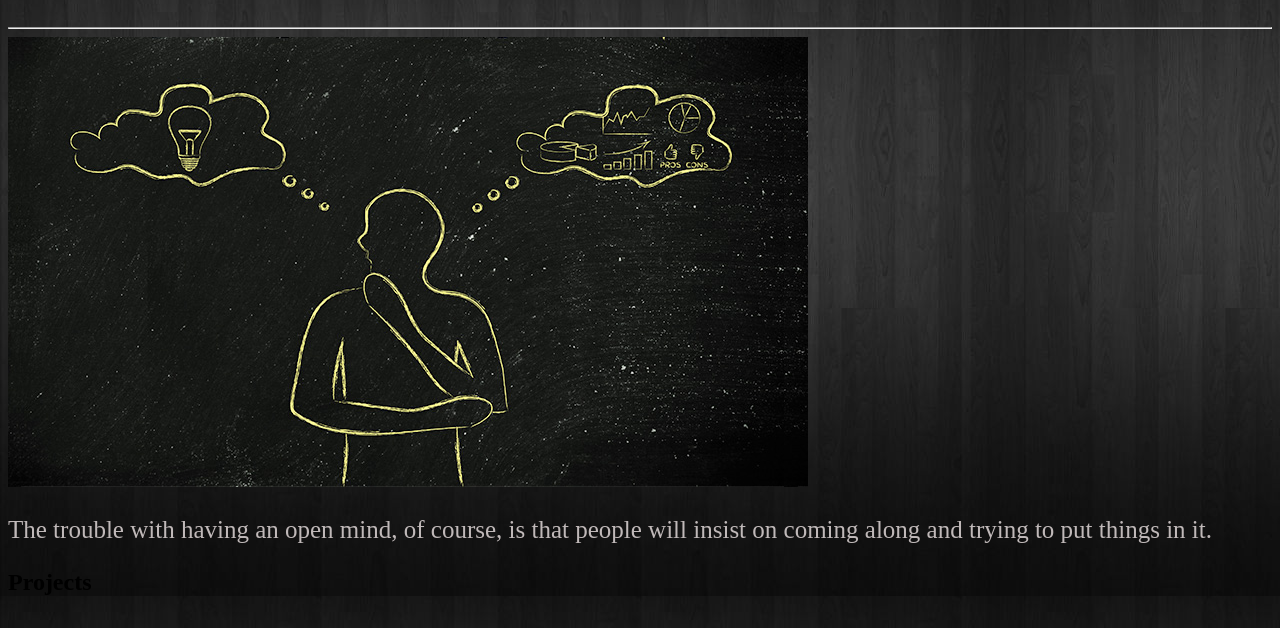
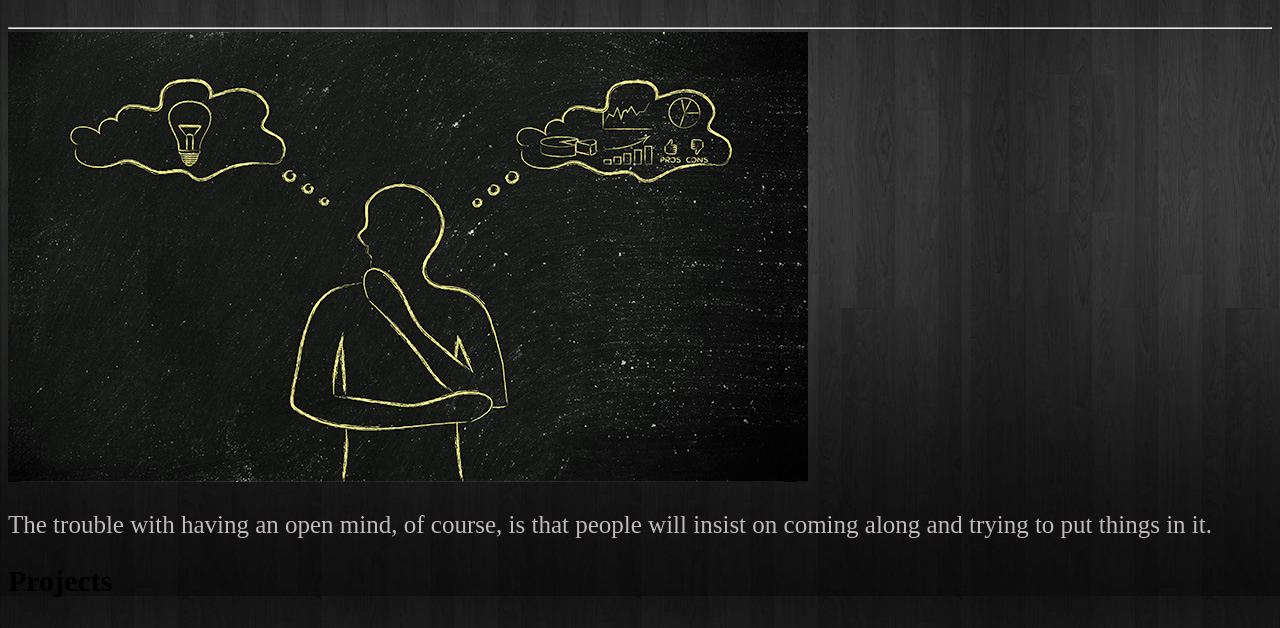
Before and after one commit to mbatianick/nickportfolio, a plain HTML site: page index.html in a window 1280 px wide. Shown: the part 172-800 px from the top of the page. Drawn offline with Linux system fonts and the light colour scheme; files whose address does not match are found by name.

Commit message:
change the size of h2 to 30px

```diff
--- a/css/styles.css
+++ b/css/styles.css
@@ -21,5 +21,8 @@ h3 {
     font-size: 25px;
 }
 hr {
-    size: 10px;
+    font-size: 5px;
 }
+.proj {
+    font-size: 30px;
+}
--- a/index.html
+++ b/index.html
@@ -9,7 +9,7 @@
         <h3>Nicholas Mwangi</h3>
         <hr/>
         <img src="../portfolio-landing-page/images/c1.jpg" alt="photo"><p class="think">The trouble with having an open mind, of course, is that people will insist on coming along and trying to put things in it.</p>
-        <h2>Projects</h2>
+        <h2 class="proj">Projects</h2>
 
     </body>
 
```
